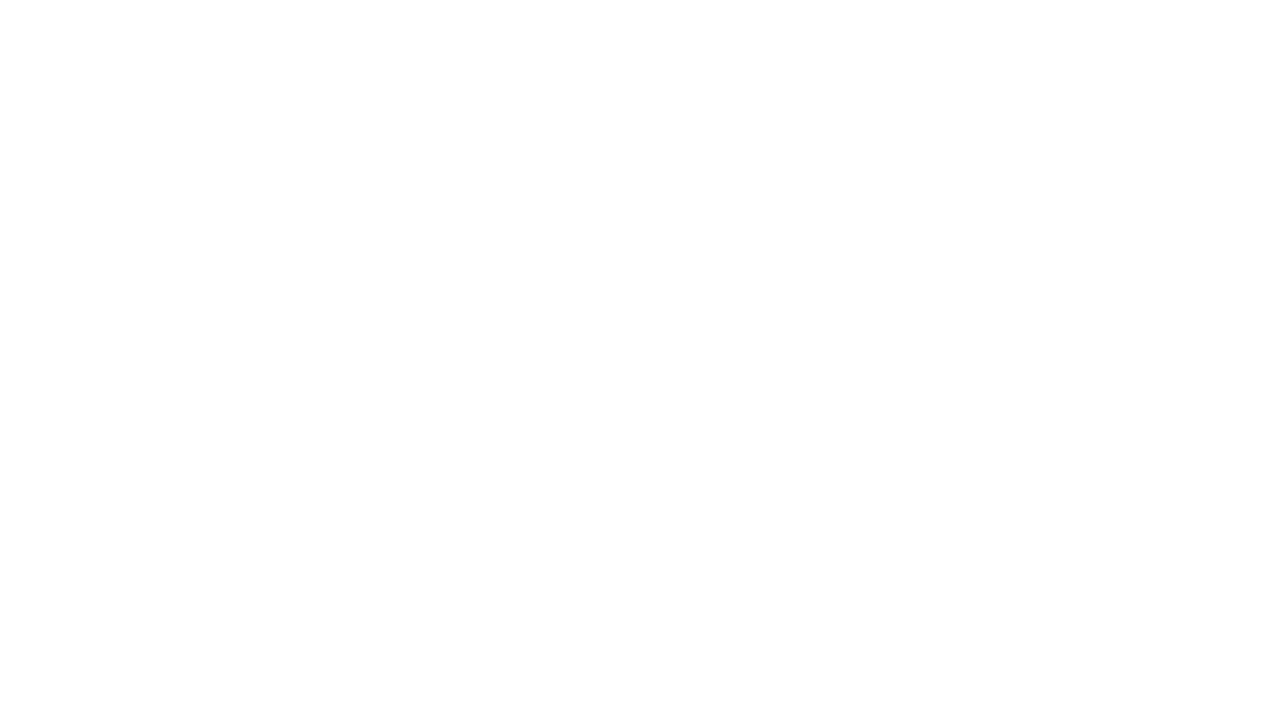
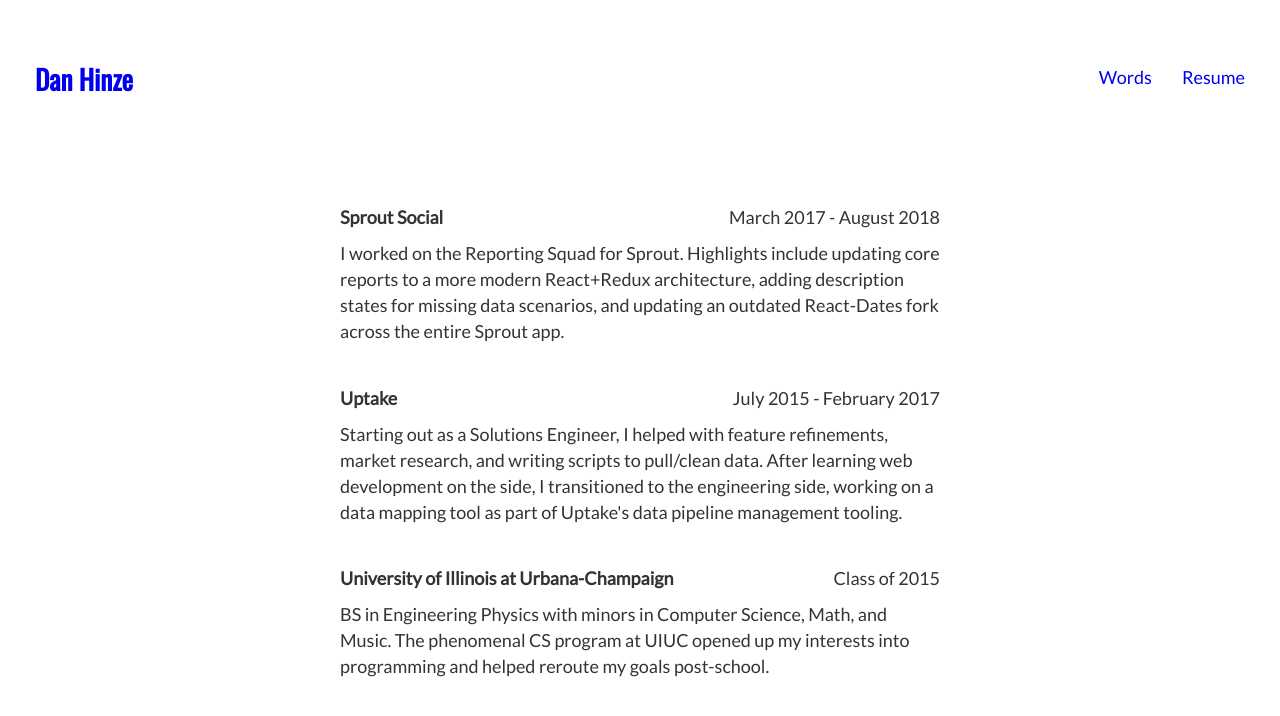
Before and after one commit to hinzed1127/personal-site, a Gatsby site: page /resume in a window 1280 px wide. Before the commit this address had no page. Built offline with nearby package versions, Linux system fonts and the light colour scheme; Gatsby itself is replaced by a stand-in of ours; some packages are replaced by stand-ins of ours.

Commit message:
Format Resume page, add Nav

```diff
--- /dev/null
+++ b/src/components/Nav.js
@@ -0,0 +1,39 @@
+import React from 'react';
+import styled from 'styled-components';
+import { Link } from 'gatsby';
+import RaisingHand from '../assets/raising-hand';
+
+const NavContainer = styled.nav`
+  display: flex;
+  justify-content: space-between;
+  margin: 5% 20px;
+`;
+
+const NavLink = styled(Link)`
+  display: inline-block;
+  text-decoration: none;
+  padding: 0 15px;
+  &:hover {
+    text-decoration: underline;
+  }
+`;
+
+const NavLeft = styled.div``;
+
+const NavRight = styled.div``;
+export default function Nav() {
+  return (
+    <NavContainer>
+      <NavLeft>
+        <NavLink to="/">
+          <h2>Dan Hinze</h2>
+        </NavLink>
+      </NavLeft>
+
+      <NavRight>
+        <NavLink to="/words">Words</NavLink>
+        <NavLink to="/resume">Resume</NavLink>
+      </NavRight>
+    </NavContainer>
+  );
+}
--- /dev/null
+++ b/src/components/resumeItem.js
@@ -0,0 +1,33 @@
+import React from 'react';
+import styled from 'styled-components';
+
+const ResumeItem = styled.div`
+  grid-column: 1 / span 12;
+  padding: 20px 0;
+`;
+
+const ItemHeader = styled.div`
+  display: flex;
+  justify-content: space-between;
+`;
+
+const Place = styled.div`
+  font-weight: 800;
+`;
+const Description = styled.div`
+  margin-top: 10px;
+`;
+
+export default function ({
+  place, position, duration, children,
+}) {
+  return (
+    <ResumeItem>
+      <ItemHeader>
+        <Place>{place}</Place>
+        <span>{duration}</span>
+      </ItemHeader>
+      <Description>{children}</Description>
+    </ResumeItem>
+  );
+}
--- /dev/null
+++ b/src/pages/resume.js
@@ -0,0 +1,37 @@
+import React from 'react';
+import styled from 'styled-components';
+import ResumeItem from '../components/resumeItem';
+import Nav from '../components/Nav';
+
+const ResumeContainer = styled.div`
+  display: grid;
+  grid-template-columns: repeat(12, 1fr);
+  /* grid-template-rows: repeat(5, auto); */
+  margin: 0 auto;
+  width: 80%;
+  max-width: 600px;
+`;
+
+export default () => (
+  <div>
+    <Nav />
+    <ResumeContainer>
+      <ResumeItem place="Sprout Social" duration="March 2017 - August 2018">
+        I worked on the Reporting Squad for Sprout. Highlights include updating core reports to a
+        more modern React+Redux architecture, adding description states for missing data scenarios,
+        and updating an outdated React-Dates fork across the entire Sprout app.
+      </ResumeItem>
+      <ResumeItem place="Uptake" duration="July 2015 - February 2017">
+        Starting out as a Solutions Engineer, I helped with feature refinements, market research,
+        and writing scripts to pull/clean data. After learning web development on the side, I
+        transitioned to the engineering side, working on a data mapping tool as part of Uptake's
+        data pipeline management tooling.
+      </ResumeItem>
+      <ResumeItem place="University of Illinois at Urbana-Champaign" duration="Class of 2015">
+        BS in Engineering Physics with minors in Computer Science, Math, and Music. The phenomenal
+        CS program at UIUC opened up my interests into programming and helped reroute my goals
+        post-school.
+      </ResumeItem>
+    </ResumeContainer>
+  </div>
+);
--- a/src/pages/styles.css
+++ b/src/pages/styles.css
@@ -1,14 +1,42 @@
-body, .container {
-    height: 100vh;
+html {
+  font-size: 16px;
+}
+@media screen and (min-width: 320px) {
+  html {
+    font-size: calc(16px + 6 * ((100vw - 320px) / 680));
+  }
+}
+@media screen and (min-width: 1000px) {
+  html {
+    font-size: 22px;
+  }
 }
 
-.container {
+/* body {
+  height: 100vh;
+  width: 100vw;
+  margin: 0;
+}
+
+#___gatsby {
+  min-height: 100%;
+  position: relative;
   display: flex;
   justify-content: center;
   align-items: center;
 }
 
-.greeting, .svg-container {
+#___gatsby > div {
+  height: 100%;
+  width: 100%;
+} */
+
+.container.vertical {
+  flex-direction: column;
+}
+
+.greeting,
+.svg-container {
   flex-grow: 1;
   min-width: 150px;
   max-width: 300px;
@@ -19,5 +47,5 @@
 }
 
 .greeting {
-    padding: 0 20px;
+  padding: 2%;
 }
```
Also changed, not shown: src/pages/index.js (+52 -13 lines). Lines whose indentation alone changed are shown as unchanged.
